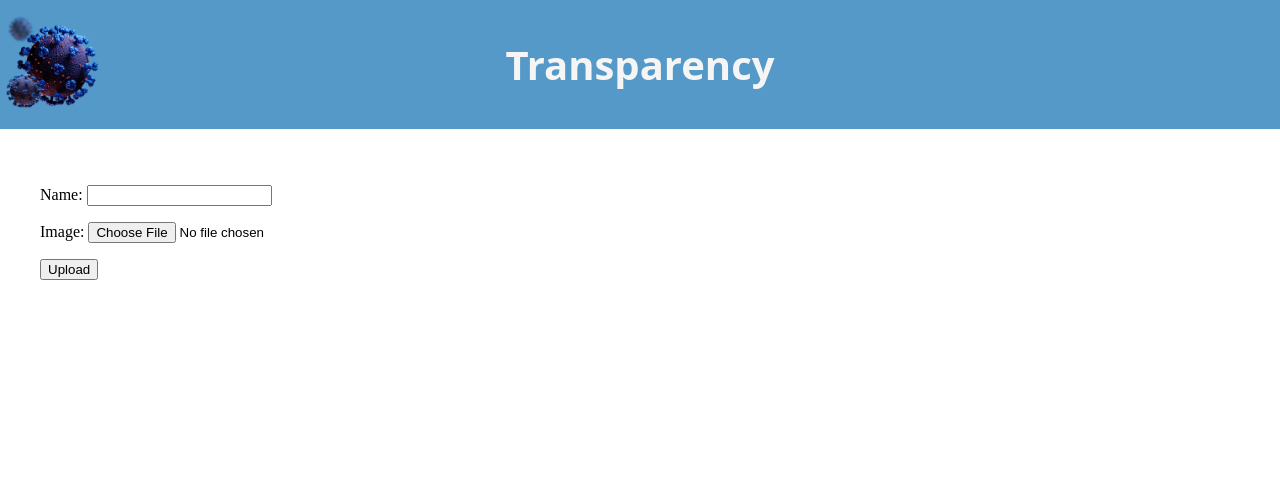
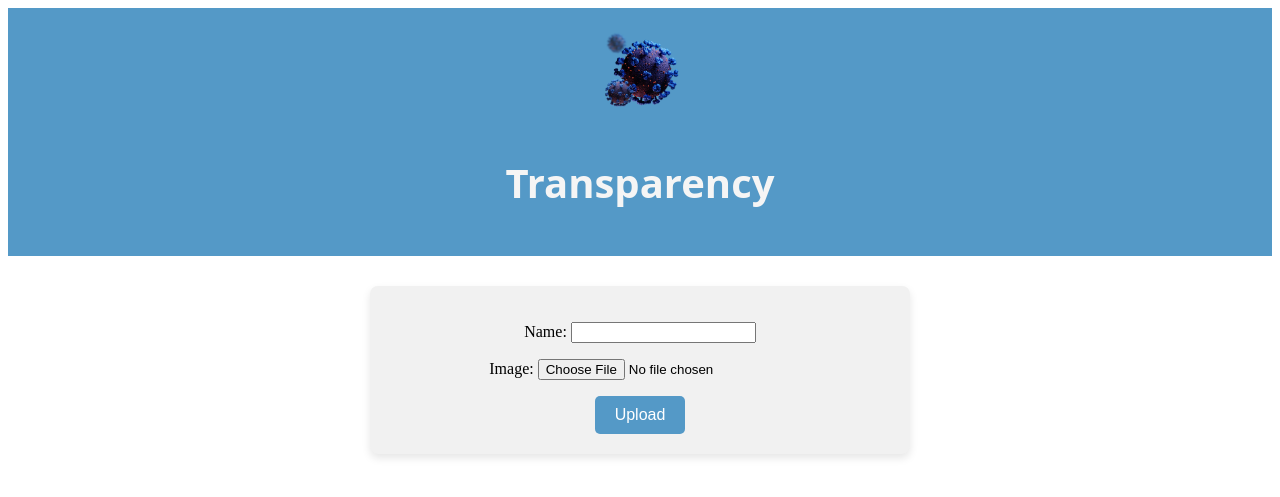
Before and after one commit to jmjeffries/Team-3---COVID-19-Imaging-Using-ViT-Model, a Django app: page / in a window 1280 px wide. Shown: the top 497 px of the page. Run offline with Django 5.2, Linux system fonts and the light colour scheme.

Commit message:
Add files via upload

```diff
--- a/static/css/style.css
+++ b/static/css/style.css
@@ -1,32 +1,91 @@
-.banner{
-    background-color:#5499c7;
+/* Banner Styling */
+.banner {
+    background-color: #5499c7;
     color: whitesmoke;
-    padding: 10px 0px;
+    padding: 20px;
+    text-align: center;
+    position: relative;
+}
+
+.banner img {
+    width: 80px;
+    height: auto;
+    margin-bottom: 15px;
+}
+
+.banner h1 {
+    font-size: 40px;
+    font-family: system-ui, -apple-system, BlinkMacSystemFont, 'Segoe UI', Roboto, Oxygen, Ubuntu, Cantarell, 'Open Sans', 'Helvetica Neue', sans-serif;
+}
+
+/* Form Styling */
+.forming {
+    padding: 30px;
     text-align: center;
 }
 
-.banner img{
-    position: absolute; /* Add relative positioning */
-    display: flex; /* Add flex to align items */
-    align-items: center; /* Align items to center vertically */
-
-}
-.banner h1{
-    font-size: 40px;
-    font-family: system-ui, -apple-system, BlinkMacSystemFont, 'Segoe UI', Roboto, Oxygen, Ubuntu, Cantarell, 'Open Sans', 'Helvetica Neue', sans-serif;
-}
-#covid{
-    width: 100px;
+.upload {
+    padding: 20px;
+    background-color: #f1f1f1;
+    border-radius: 8px;
+    box-shadow: 0 4px 8px rgba(0, 0, 0, 0.1);
+    max-width: 500px;
+    margin: 0 auto;
 }
 
-.forming{
-    padding: 20px 20px;
+.upload button {
+    padding: 10px 20px;
+    background-color: #5499c7;
+    color: white;
+    border: none;
+    border-radius: 5px;
+    cursor: pointer;
+    font-size: 16px;
 }
 
-.upload{
-    padding: 20px 20px;
+.upload button:hover {
+    background-color: #4e8bb0;
 }
 
-body{
-    margin: 0px
+/* Image Styling */
+.uploaded-img {
+    max-width: 100%;
+    max-height: 300px;
+    margin-top: 20px;
 }
+
+/* Results Styling */
+.resultTemp {
+    padding: 20px;
+    text-align: center;
+    background-color: #e9f7fb;
+    margin-top: 30px;
+    border-radius: 8px;
+    box-shadow: 0 4px 8px rgba(0, 0, 0, 0.1);
+}
+
+.resultTemp h3 {
+    font-size: 24px;
+    font-family: system-ui, -apple-system, BlinkMacSystemFont, 'Segoe UI', Roboto, Oxygen, Ubuntu, Cantarell, 'Open Sans', 'Helvetica Neue', sans-serif;
+    text-decoration: underline;
+    color: #2c3e50;
+}
+
+.results ul {
+    list-style-type: none;
+    padding: 0;
+    font-size: 18px;
+    color: #34495e;
+}
+
+.results li {
+    margin: 10px 0;
+    background-color: #ffffff;
+    border-radius: 4px;
+    padding: 8px;
+    box-shadow: 0 2px 4px rgba(0, 0, 0, 0.1);
+}
+
+.results li:hover {
+    background-color: #f7f7f7;
+}
--- a/templates/home.html
+++ b/templates/home.html
@@ -16,31 +16,20 @@
         <h1>Transparency</h1>
     </div>
 
-    <div class = 'forming'>
-        <form method="POST" enctype="multipart/form-data" class = 'upload' >
+    <div class="forming">
+        <form method="POST" enctype="multipart/form-data" class="upload">
             {% csrf_token %}
             {{ form.as_p }}
             <button type="submit">Upload</button>
         </form>
 
         {% if img %}
-            <h3>Succesfully Uploaded</h3>
-            <img src="{{ img_obj.image.url}}" alt="connect" style="max-height:300px">
+            <h3>Successfully Uploaded</h3>
+            <img src="{{ img_obj.image.url }}" alt="connect" class="uploaded-img">
         {% endif %}
     </div>
 
-    <div class = 'resultTemp'>
-        {% if predictions %}
-            <div class="results">
-                <h3>Image Analysis Results:</h3>
-                <ul>
-                    {% for prediction in predictions %}
-                        <li>{{ prediction }}</li>
-                    {% endfor %}
-                </ul>
-            </div>
-        {% endif %}
-    </div>
+
 
 </body>
 </html>
--- a/transparency/urls.py
+++ b/transparency/urls.py
@@ -26,10 +26,10 @@ from django.conf.urls.static import static
 
 urlpatterns = [
     path("admin/", admin.site.urls),
-    path('home',views.home),
-    path('login',views.login),
-    path('result', views.result),
-    path('', upload_image)
+    path('home/', views.home, name='home'),
+    path('login/', views.login, name='login'),
+    path('result/', views.result, name='result'),
+    path('', upload_image, name='upload'),
 ]
 
 if settings.DEBUG:
--- a/transparency/views.py
+++ b/transparency/views.py
@@ -1,76 +1,102 @@
 import os
-from django.http import HttpResponse
 from django.shortcuts import render, redirect
 from django.conf import settings
 from .forms import ImageUploadForm
 from .models import UploadImage
-import keras
+import tensorflow as tf
+from PIL import Image
 import numpy as np
 from vit import get_model
 
-#render pages
+# Render the home page
 def home(request):
     return render(request, 'home.html')
 
-#saves image and name combination to folder
+# Handle image upload and prediction
 def upload_image(request):
     context = {}
     if request.method == 'POST':
-        print(request.FILES)
         form = ImageUploadForm(request.POST, request.FILES)
         if form.is_valid():
             name = form.cleaned_data.get("name")
             img = form.cleaned_data.get("image")
 
-
-            #changing file name to given name + number of files in the folder
+            # Change the file name to the given name + number of files in the folder
             upload_dir = os.path.join(settings.MEDIA_ROOT, 'uploaded')
             num_images = len(os.listdir(upload_dir))
             ext = img.name.split('.')[-1]
             new_filename = f"{name}_{num_images + 1}.{ext}"
             img.name = new_filename
 
-
-
-
+            # Save the image
             image_obj = UploadImage.objects.create(
-                                        name = name,
-                                        img = img
-                                        )
+                name=name,
+                img=img
+            )
             image_obj.save()
             img_path = image_obj.img.path
 
+            # Analyze the image and process predictions
             predictions = analyze_image(img_path)
+            predictions = process_predictions(predictions)
 
-            # print(predictions)
+            # Save predictions in session or pass to result page
+            request.session['predictions'] = predictions  # Store predictions in session
 
-            return render(request, 'home.html', {
-                'image_obj': image_obj,
-                'predictions': predictions
-            })
-            print(image_obj)
+            # Redirect to result page
+            return redirect('result')  # Redirect to 'result' view
+
     else:
         form = ImageUploadForm()
     context['form'] = form
     return render(request, 'home.html', context)
 
-
-
 def login(request):
     return render(request, 'login.html')
 
+# Display result page with predictions
 def result(request):
-    return render(request, 'result.html')
+    predictions = request.session.get('predictions', [])  # Get predictions from session
+    return render(request, 'result.html', {'predictions': predictions})
 
+# Analyze image and make predictions using the model
+def analyze_image(img_path):
+    model = get_model()  # Load the model
+    img = Image.open(img_path)
 
-def analyze_image(img_path):
-    model = get_model()
-    # Load and preprocess the image
-    img = img.load_img(img_path, target_size=(72, 72))
-    img_array = img.img_to_array(img)
-    img_array = np.expand_dims(img_array, axis=0)
-    img_array /= 255.0
+    # Resize image to match model input shape
+    img = img.resize((72, 72))
+
+    # Convert image to grayscale
+    img = img.convert('L')
+
+    img_array = np.array(img)
+
+    # Reshape the image for the model
+    img_array = img_array.reshape(1, 72, 72, 1)  # Adjusting shape
+    img_array = img_array / 255.0  # Normalize pixel values
 
     # Predict using the model
     predictions = model.predict(img_array)
+
     return predictions
+
+# Process the raw predictions from the model
+def process_predictions(predictions):
+    print("Preprocess Prediction:", predictions)
+    # Apply softmax to convert logits to probabilities
+    softmax_output = tf.nn.softmax(predictions).numpy()
+
+    # Get the index of the predicted class
+    predicted_class = np.argmax(softmax_output)
+
+    print("Predicted class index:", predicted_class)
+
+
+    # COVID or not
+    if predicted_class == 0:
+        result = "COVID Free"
+    else:
+        result = "COVID LIKELY"
+
+    return [result]  # Return the result as a list so it's iterable in the template
```
Also changed, not shown: patchencoder.py (added, +32 -0 lines), patches.py (added, +33 -0 lines), templates/result.html (+22 -5 lines), templates/signup.html (+6 -19 lines), vit.py (+6 -3 lines), db.sqlite3, media/uploaded/test1_2.png (added), media/uploaded/test2_4.png (added), media/uploaded/test_1.png (added), media/uploaded/test_3.png (added).
